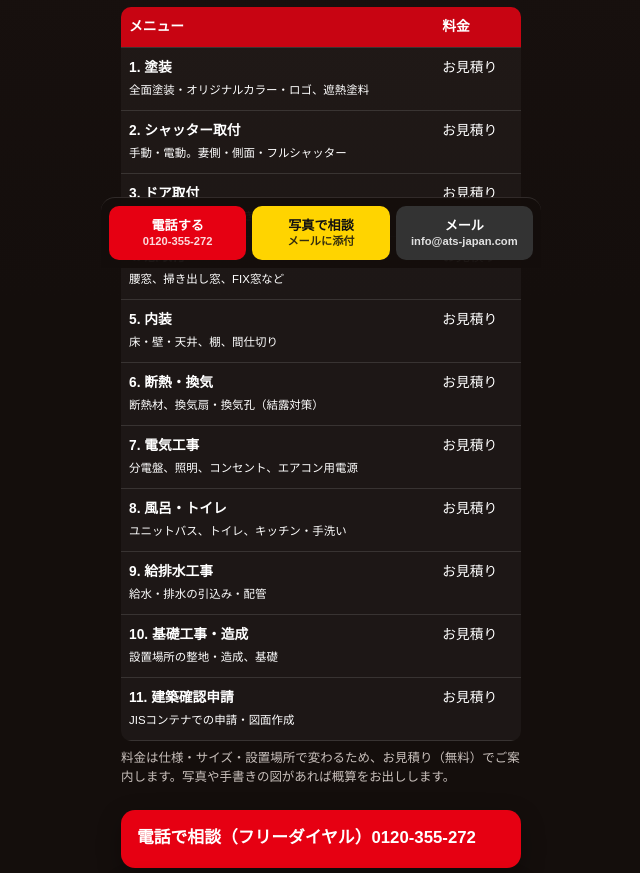
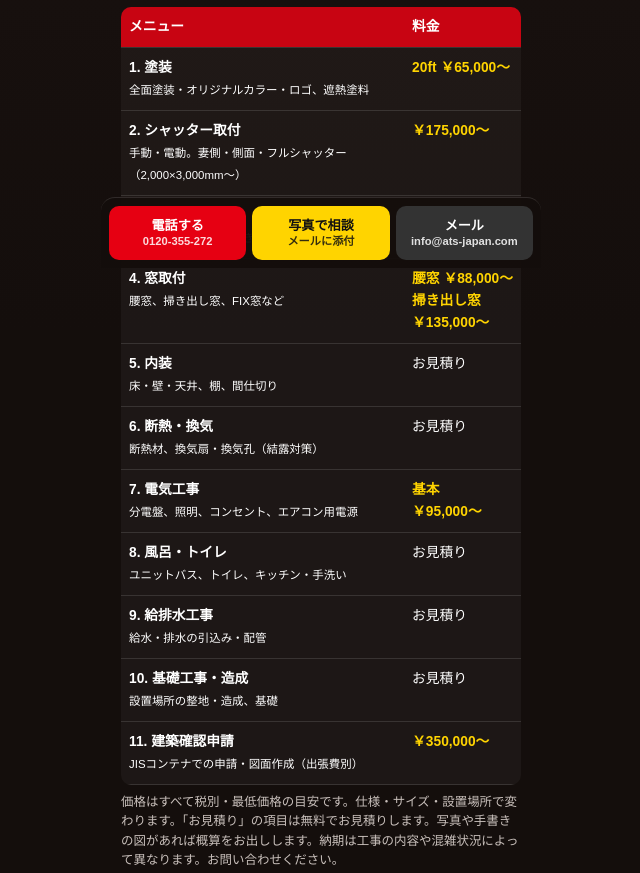
Before and after one commit to ats-business-hub/ats-japan, a plain HTML site: page kakou/index.html in a window 1280 px wide. Shown: the part 532-1405 px from the top of the page, without its empty margins (319-959 px from the left). Drawn offline with Linux system fonts and the light colour scheme.

Commit message:
加工メニューに確定価格（税別）と納期の案内、販売実績1,000本以上を追加する

```diff
--- a/kakou/index.html
+++ b/kakou/index.html
@@ -24,7 +24,7 @@
     <header class="header">
       <img class="logo" src="../assets/logo-wordmark.png" width="1072" height="261" alt="ATS, Japan">
       <h1>コンテナ加工メニュー</h1>
-      <p class="tag">簡単な加工だけでも、丸ごとでも</p>
+      <p class="tag">販売実績1,000本以上｜簡単な加工だけでも、丸ごとでも</p>
       <p class="lead">塗装・シャッター・ドアの<b>取付だけでもOK</b>。基礎・設備・建築確認申請まで<b>一括でもOK</b>。</p>
     </header>
 
@@ -37,19 +37,19 @@
     <h2>加工メニュー（11項目）</h2>
     <table class="tbl">
       <tr><th>メニュー</th><th>料金</th></tr>
-      <tr><td><b>1. 塗装</b><br><small>全面塗装・オリジナルカラー・ロゴ、遮熱塗料</small></td><td>お見積り</td></tr>
-      <tr><td><b>2. シャッター取付</b><br><small>手動・電動。妻側・側面・フルシャッター</small></td><td>お見積り</td></tr>
-      <tr><td><b>3. ドア取付</b><br><small>勝手口ドア、店舗用引き戸など</small></td><td>お見積り</td></tr>
-      <tr><td><b>4. 窓取付</b><br><small>腰窓、掃き出し窓、FIX窓など</small></td><td>お見積り</td></tr>
+      <tr><td><b>1. 塗装</b><br><small>全面塗装・オリジナルカラー・ロゴ、遮熱塗料</small></td><td class="p">20ft ￥65,000〜</td></tr>
+      <tr><td><b>2. シャッター取付</b><br><small>手動・電動。妻側・側面・フルシャッター（2,000×3,000mm〜）</small></td><td class="p">￥175,000〜</td></tr>
+      <tr><td><b>3. ドア取付</b><br><small>勝手口ドア、店舗用引き戸など</small></td><td class="p">勝手口ドア<br>￥135,000〜</td></tr>
+      <tr><td><b>4. 窓取付</b><br><small>腰窓、掃き出し窓、FIX窓など</small></td><td class="p">腰窓 ￥88,000〜<br>掃き出し窓<br>￥135,000〜</td></tr>
       <tr><td><b>5. 内装</b><br><small>床・壁・天井、棚、間仕切り</small></td><td>お見積り</td></tr>
       <tr><td><b>6. 断熱・換気</b><br><small>断熱材、換気扇・換気孔（結露対策）</small></td><td>お見積り</td></tr>
-      <tr><td><b>7. 電気工事</b><br><small>分電盤、照明、コンセント、エアコン用電源</small></td><td>お見積り</td></tr>
+      <tr><td><b>7. 電気工事</b><br><small>分電盤、照明、コンセント、エアコン用電源</small></td><td class="p">基本<br>￥95,000〜</td></tr>
       <tr><td><b>8. 風呂・トイレ</b><br><small>ユニットバス、トイレ、キッチン・手洗い</small></td><td>お見積り</td></tr>
       <tr><td><b>9. 給排水工事</b><br><small>給水・排水の引込み・配管</small></td><td>お見積り</td></tr>
       <tr><td><b>10. 基礎工事・造成</b><br><small>設置場所の整地・造成、基礎</small></td><td>お見積り</td></tr>
-      <tr><td><b>11. 建築確認申請</b><br><small>JISコンテナでの申請・図面作成</small></td><td>お見積り</td></tr>
+      <tr><td><b>11. 建築確認申請</b><br><small>JISコンテナでの申請・図面作成（出張費別）</small></td><td class="p">￥350,000〜</td></tr>
     </table>
-    <p class="note">料金は仕様・サイズ・設置場所で変わるため、お見積り（無料）でご案内します。写真や手書きの図があれば概算をお出しします。</p>
+    <p class="note">価格はすべて税別・最低価格の目安です。仕様・サイズ・設置場所で変わります。「お見積り」の項目は無料でお見積りします。写真や手書きの図があれば概算をお出しします。納期は工事の内容や混雑状況によって異なります。お問い合わせください。</p>
 
     <section class="cta" aria-label="ご相談">
       <a class="btn btn-primary" href="tel:0120355272"><span class="label">電話で相談（フリーダイヤル）0120-355-272</span></a>
```
Also changed, not shown: container/index.html (+1 -1 lines).
